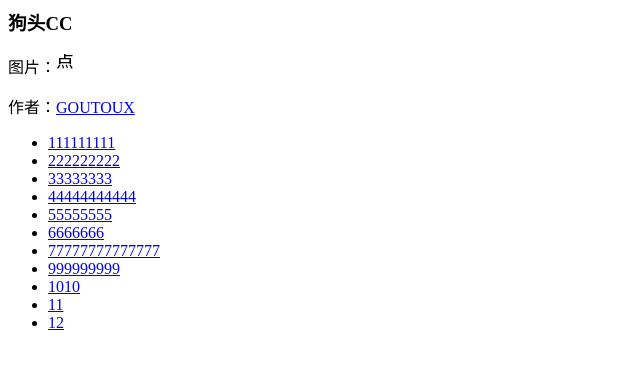
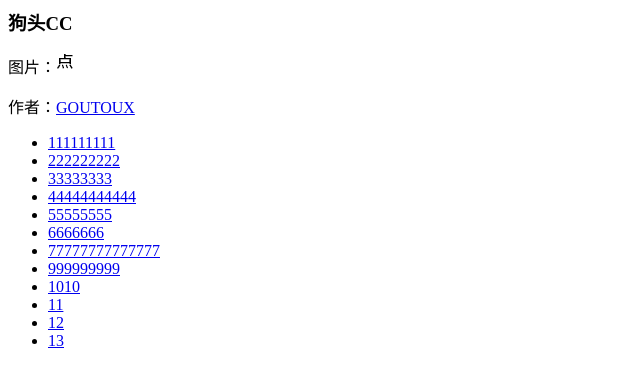
Before and after one commit to phpc0de/html, a plain HTML site: page book/12/index.html in a window 1280 px wide. Shown: the full height of the page, 0-640 px from the left. Drawn offline with Linux system fonts and the light colour scheme.

Commit message:
Update index.html

```diff
--- a/book/12/index.html
+++ b/book/12/index.html
@@ -16,5 +16,6 @@
       <li><a href="https://phpc0de.github.io/html/10.html">1010</a></li>
       <li><a href="https://phpc0de.github.io/html/11.html">11</a></li>
       <li><a href="https://phpc0de.github.io/html/12.html">12</a></li>
+      <li><a href="https://phpc0de.github.io/html/13.html">13</a></li>
 
 </ul>
```
